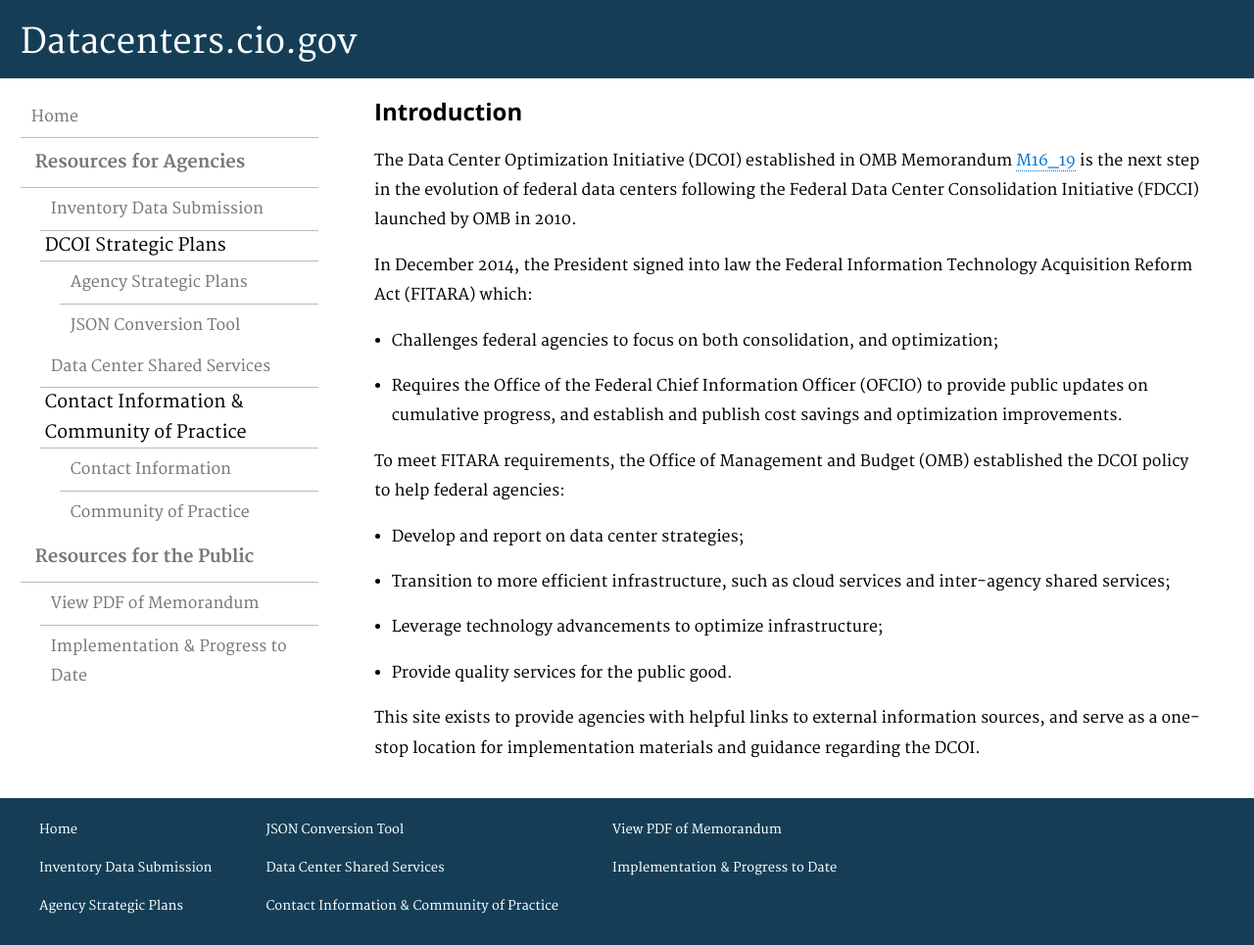
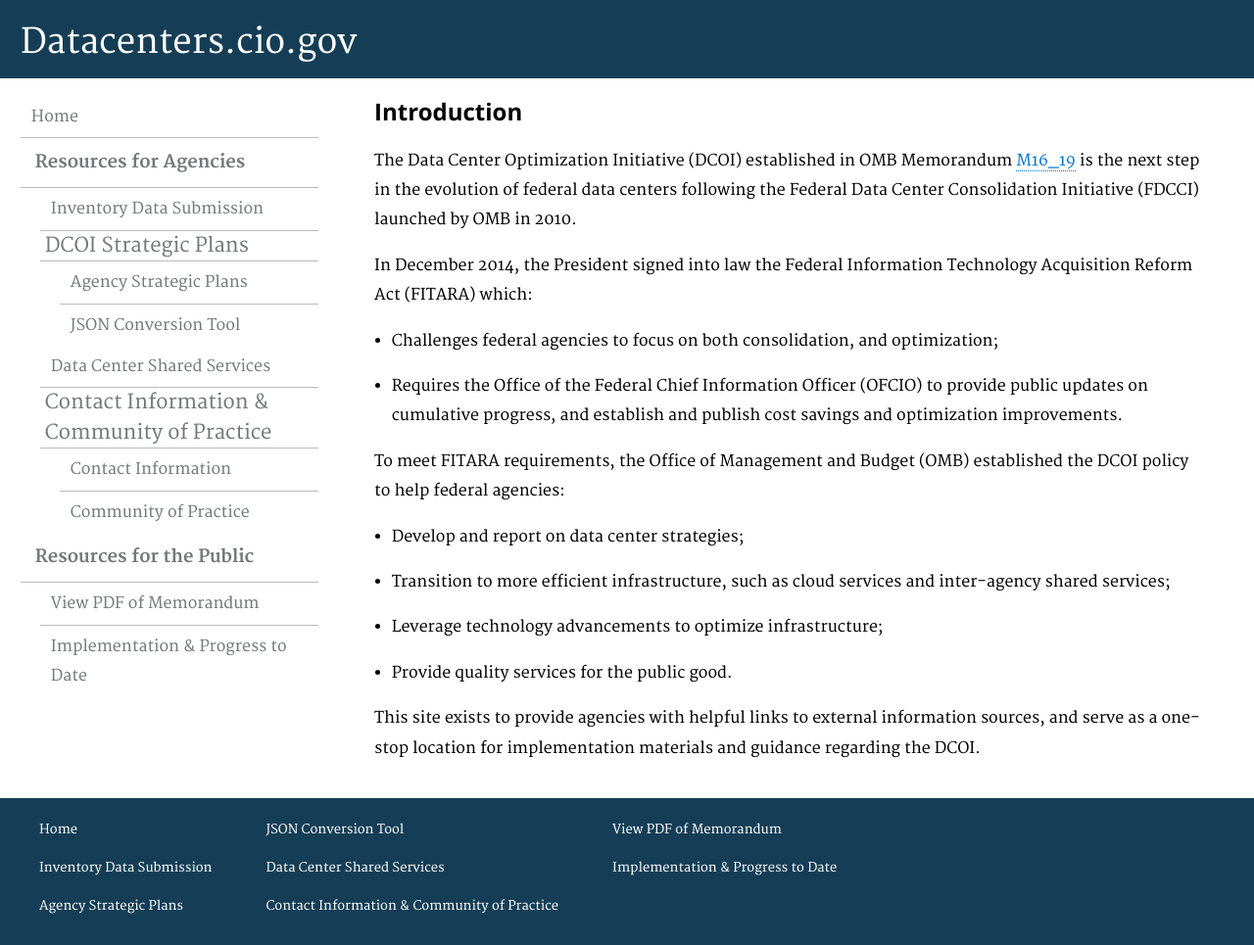
Before and after one commit to ydave-reisys/datacenters, a Jekyll site: the page built from pages/index.html, in a window 1280 px wide and 965 px high. Shown: the whole window at 98% size. Built offline with Jekyll 4.4.1, drawn with Linux system fonts in a browser that asks for light colours; nearby versions of some CDN libraries; Markdown is read by kramdown in place of the engine named in the settings.

Commit message:
test sidebar format

```diff
--- a/_includes/sidebar.html
+++ b/_includes/sidebar.html
@@ -22,7 +22,7 @@
                     {% if sublink.url %}
                         <a href="{{ sublink.url }}">{{ sublink.text }}</a>
                     {% else %}
-                        <span class="">{{ sublink.text }}</span>
+                        <span class="sub-heading">{{ sublink.text }}</span>
                     {% endif %}
                 </li>
 
--- a/assets/css/styles.scss
+++ b/assets/css/styles.scss
@@ -363,6 +363,14 @@
 }
 ul.submenu{
   margin-left: 20px !important;
+  color:#75787b;
+  font-size: 18px;
+}
+ul li.sub-heading{
+  padding: 6px;
+  font-size: 15px;
+  color:#75787b;
+  font-weight: bold;
 }
 /* float the divs parallel */
 .inter-agency{
```
